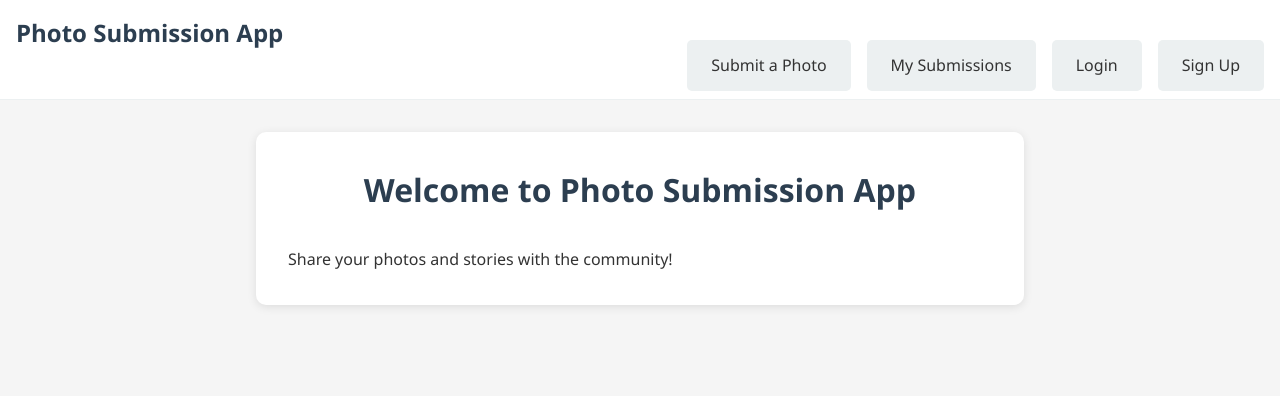
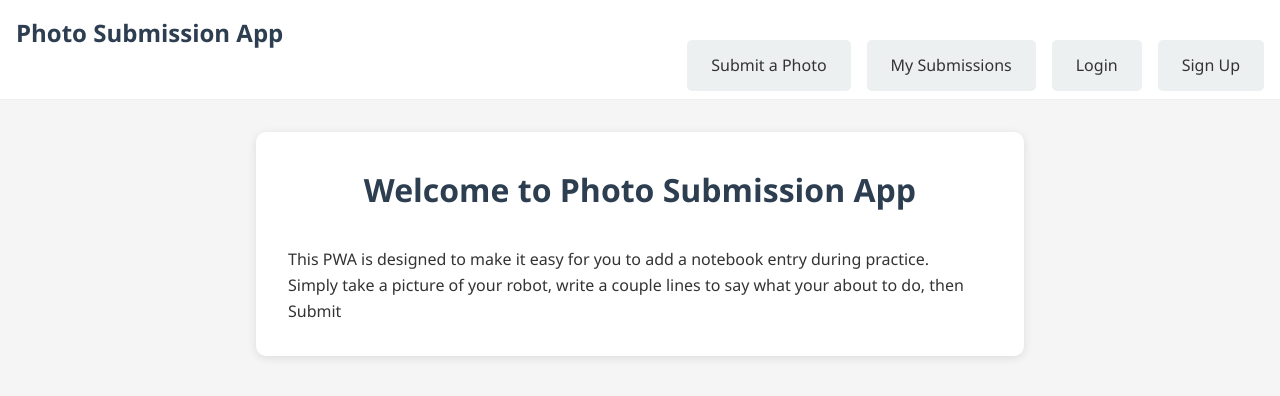
Before and after one commit to reactrobotics-org/fresh-photo-app, a website: page public/index.html in a window 1280 px wide. Drawn offline with Linux system fonts and the light colour scheme; no server answers.

Commit message:
Change index with better instructions

```diff
--- a/public/index.html
+++ b/public/index.html
@@ -44,7 +44,8 @@
 
   <div class="container">
     <h1>Welcome to Photo Submission App</h1>
-    <p>Share your photos and stories with the community!</p>
+    <p>This PWA is designed to make it easy for you to add a notebook entry during practice.</p>
+    <p>Simply take a picture of your robot, write a couple lines to say what your about to do, then Submit</p>
   </div>
 
   <script>
```
